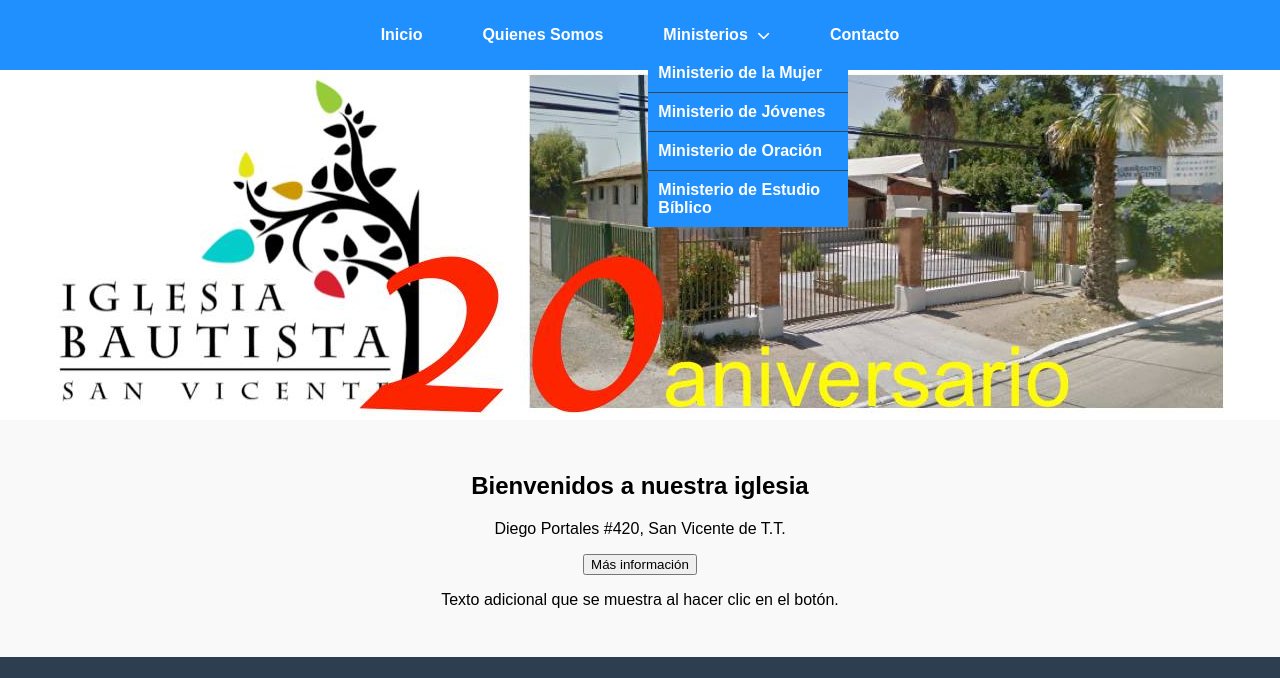
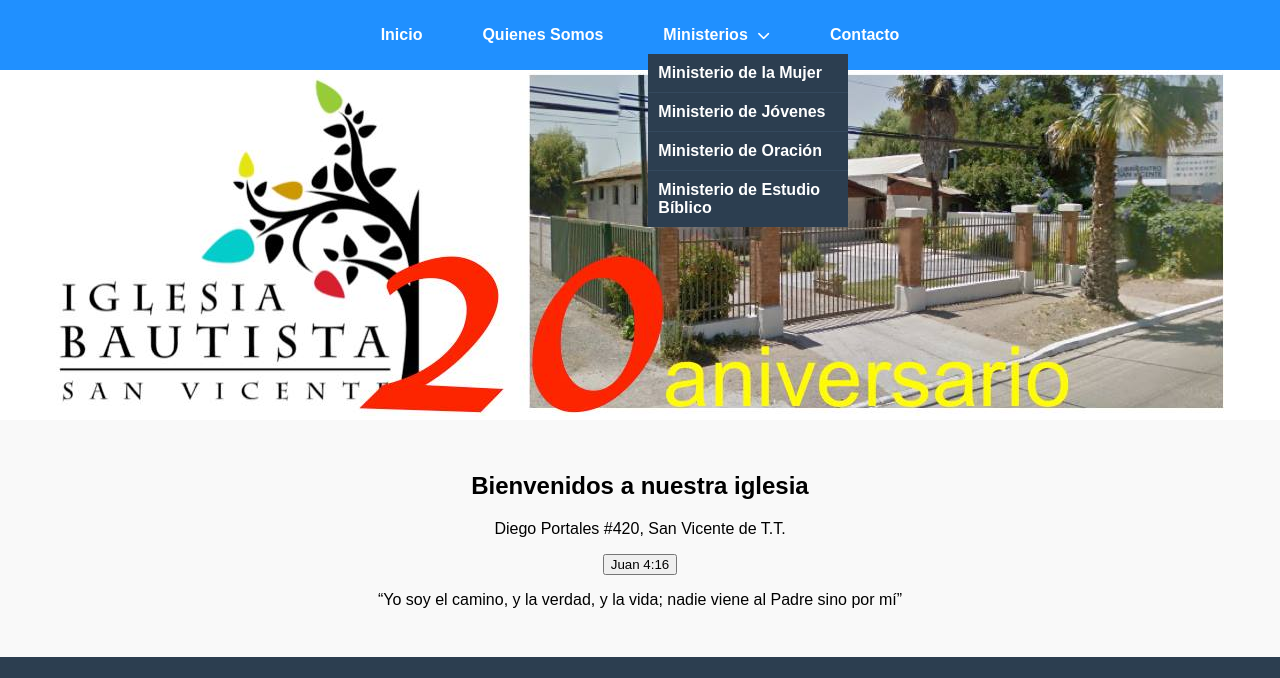
Before and after one commit to matiasarielcorral/Iglesiabsv-web, a plain HTML site: page index.html in a window 1280 px wide. Both pictures are taken after a click on the item "Ministerios". Shown: the top 678 px of the page. Drawn offline with Linux system fonts and the light colour scheme.

Commit message:
Update button text and additional information in the main section; modify footer link to open in a new tab

```diff
--- a/css/styles.css
+++ b/css/styles.css
@@ -44,7 +44,7 @@ body {
     position: absolute;
     top: 100%;
     left: 0;
-    background-color: #2090ff;
+    background-color: #2c3e50;
     list-style: none;
     padding: 0;
     margin: 0;
--- a/index.html
+++ b/index.html
@@ -42,16 +42,16 @@
         <div class="contenido">
             <h2>Bienvenidos a nuestra iglesia</h2>
             <p>Diego Portales #420, San Vicente de T.T.</p>
-            <button class="boton-desplegar">Más información</button>
+            <button class="boton-desplegar">Juan 4:16</button>
             <div class="info-adicional">
-                <p>Texto adicional que se muestra al hacer clic en el botón.</p>
+                <p>“Yo soy el camino, y la verdad, y la vida; nadie viene al Padre sino por mí”</p>
             </div>
         </div>
     </section>
 
     <!-- Redes sociales -->
     <footer class="redes-sociales">
-        <a href="https://www.facebook.com/iglesiabautista.sanvicente.7"><i class="fab fa-facebook"></i></a>
+        <a target="_blank" href="https://www.facebook.com/iglesiabautista.sanvicente.7"><i class="fab fa-facebook"></i></a>
         <a href="#"><i class="fab fa-instagram"></i></a>
         <a href="#"><i class="fab fa-youtube"></i></a>
         <a href="#"><i class="fab fa-whatsapp"></i></a>
```
